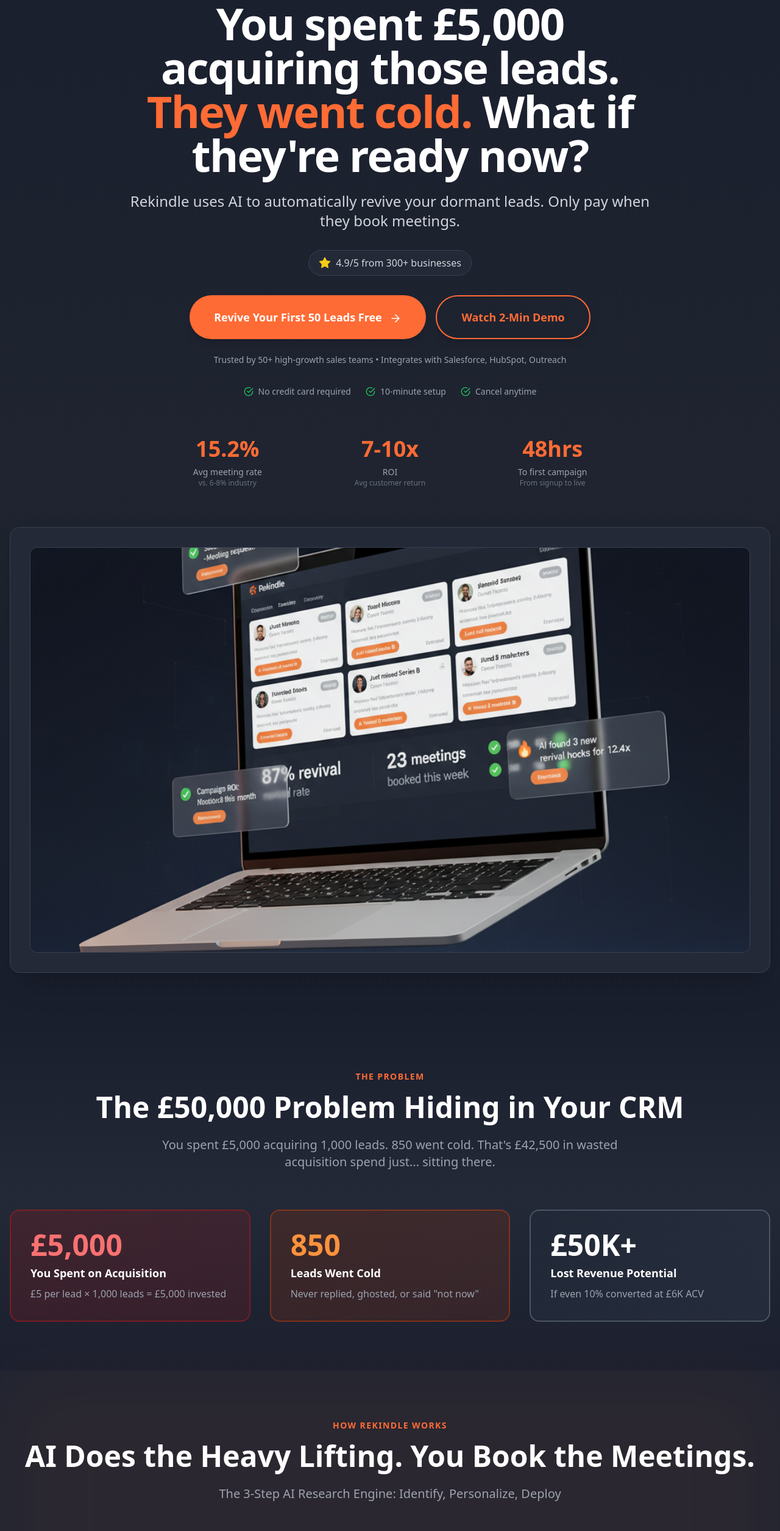
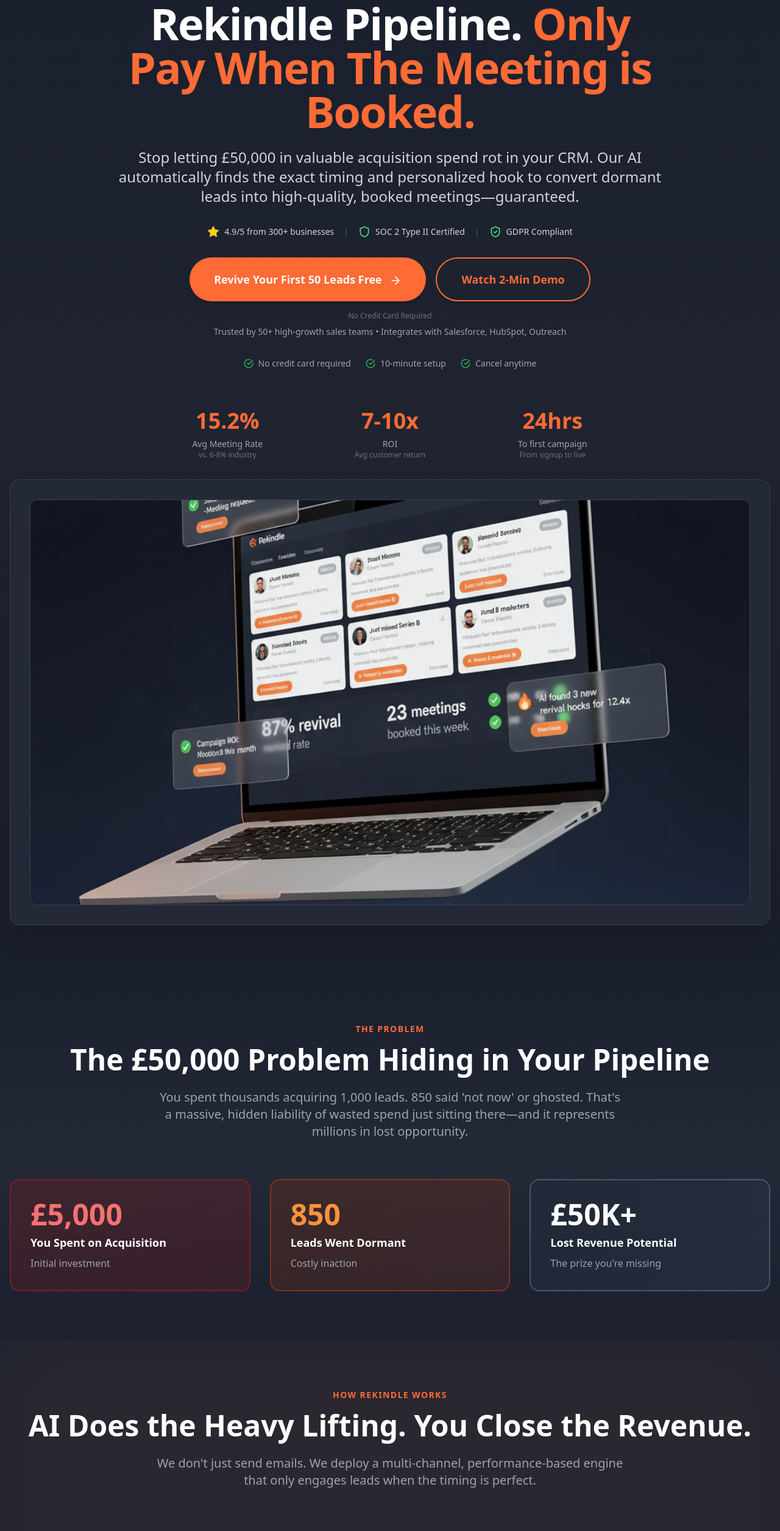
Before and after one commit to mcamarketing/Rekindle2, a React (Vite) app: page / in a window 1280 px wide. Shown: the part 220-2730 px from the top of the page at 61% size. Built offline with nearby package versions, Linux system fonts and the light colour scheme; no server answers.

Commit message:
Updated LandingPage.tsx

```diff
--- a/src/pages/LandingPage.tsx
+++ b/src/pages/LandingPage.tsx
@@ -85,8 +85,8 @@ export function LandingPage() {
       id: 'email',
       name: 'Email',
       icon: Mail,
-      shortDesc: 'Personalized, researched',
-      description: 'AI-researched subject lines that reference recent company news, job changes, funding rounds, and tech stack updates. Each email is unique and contextual.',
+      shortDesc: 'Highly contextual',
+      description: 'Highly contextual and personalized. AI-researched subject lines that reference recent company news, job changes, funding rounds. Each email is unique.',
       gradient: 'from-blue-900/30 to-blue-800/20',
       border: 'border-blue-700/50',
       activeBorder: 'border-blue-500',
@@ -97,8 +97,8 @@ export function LandingPage() {
       id: 'sms',
       name: 'SMS',
       icon: MessageSquare,
-      shortDesc: 'High open rate',
-      description: '98% open rate within 3 minutes. Perfect for time-sensitive follow-ups and quick questions. Short, punchy messages that get responses.',
+      shortDesc: 'Capture attention',
+      description: 'Capture executive attention where they read. 98% open rate within 3 minutes. Perfect for time-sensitive follow-ups. Short, punchy messages.',
       gradient: 'from-green-900/30 to-green-800/20',
       border: 'border-green-700/50',
       activeBorder: 'border-green-500',
@@ -110,7 +110,7 @@ export function LandingPage() {
       name: 'WhatsApp',
       icon: MessageCircle,
       shortDesc: 'Where execs read',
-      description: 'Perfect for international leads and busy executives. Voice notes, documents, and casual touchpoints. Works great in Europe and APAC markets.',
+      description: 'Capture executive attention where they read. Perfect for international leads. Voice notes, documents, and casual touchpoints work great in Europe and APAC.',
       gradient: 'from-emerald-900/30 to-emerald-800/20',
       border: 'border-emerald-700/50',
       activeBorder: 'border-emerald-500',
@@ -122,7 +122,7 @@ export function LandingPage() {
       name: 'Push',
       icon: Bell,
       shortDesc: 'Mobile alerts',
-      description: 'Mobile app push notifications for leads who have downloaded your app. Instant delivery, high visibility, perfect for re-engagement.',
+      description: 'Mobile alerts (if applicable via integration). Instant delivery, high visibility when the lead is most engaged with mobile device.',
       gradient: 'from-purple-900/30 to-purple-800/20',
       border: 'border-purple-700/50',
       activeBorder: 'border-purple-500',
@@ -133,8 +133,8 @@ export function LandingPage() {
       id: 'voicemail',
       name: 'Voicemail',
       icon: Phone,
-      shortDesc: 'AI voice',
-      description: 'AI-generated voice messages that sound natural and personalized. Dropped directly to voicemail (no ringing). Great for final touchpoints.',
+      shortDesc: 'Human touch',
+      description: 'AI voice drops for the human touch. Natural and personalized voice messages dropped directly to voicemail (no ringing). Perfect final touchpoint.',
       gradient: 'from-orange-900/30 to-orange-800/20',
       border: 'border-orange-700/50',
       activeBorder: 'border-orange-500',
@@ -197,21 +197,32 @@ export function LandingPage() {
               </div>
 
               <h1 className="text-6xl md:text-7xl font-extrabold tracking-tight mb-6 leading-none">
-                You spent £5,000 acquiring those leads.{' '}
-                <span className="text-[#FF6B35]">They went cold.</span>{' '}
-                What if they're ready now?
+                Rekindle Pipeline.{' '}
+                <span className="text-[#FF6B35]">Only Pay When The Meeting is Booked.</span>
               </h1>
 
               <p className="text-xl md:text-2xl text-gray-300 mb-8 leading-relaxed">
-                Rekindle uses AI to automatically revive your dormant leads. Only pay when they book meetings.
+                Stop letting £50,000 in valuable acquisition spend rot in your CRM. Our AI automatically finds the exact timing and personalized hook to convert dormant leads into high-quality, booked meetings—guaranteed.
               </p>
 
-              <div className="inline-flex items-center gap-2 bg-[#242938] px-4 py-2 rounded-full border border-gray-700 mb-8">
+              <div className="flex flex-wrap items-center justify-center gap-4 text-sm text-gray-300 mb-8">
+                <div className="flex items-center gap-2">
                   <Star className="w-5 h-5 text-yellow-400 fill-yellow-400" />
-                <span className="text-gray-300">4.9/5 from 300+ businesses</span>
+                  <span>4.9/5 from 300+ businesses</span>
+                </div>
+                <span className="text-gray-600">|</span>
+                <div className="flex items-center gap-2">
+                  <Shield className="w-5 h-5 text-green-400" />
+                  <span>SOC 2 Type II Certified</span>
+                </div>
+                <span className="text-gray-600">|</span>
+                <div className="flex items-center gap-2">
+                  <ShieldCheck className="w-5 h-5 text-green-400" />
+                  <span>GDPR Compliant</span>
+                </div>
               </div>
 
-              <div className="flex flex-wrap gap-4 justify-center mb-6">
+              <div className="flex flex-wrap gap-4 justify-center mb-4">
                 <Button onClick={() => navigate('/signup')}>
                   Revive Your First 50 Leads Free <ArrowRight className="inline w-5 h-5 ml-2" />
                 </Button>
@@ -219,6 +230,10 @@ export function LandingPage() {
                   Watch 2-Min Demo
                 </Button>
               </div>
+
+              <p className="text-xs text-gray-500 text-center mb-2">
+                No Credit Card Required
+              </p>
 
               <p className="text-sm text-gray-400 text-center mb-8">
                 Trusted by 50+ high-growth sales teams • Integrates with Salesforce, HubSpot, Outreach
@@ -240,10 +255,10 @@ export function LandingPage() {
               </div>
             </div>
 
-            <div className="grid grid-cols-3 gap-8 max-w-3xl mx-auto mb-16">
+            <div className="grid grid-cols-3 gap-8 max-w-3xl mx-auto mb-8">
               <div className="text-center">
                 <div className="text-4xl font-bold text-[#FF6B35] mb-2">15.2%</div>
-                <div className="text-sm text-gray-400">Avg meeting rate</div>
+                <div className="text-sm text-gray-400">Avg Meeting Rate</div>
                 <div className="text-xs text-gray-500">vs. 6-8% industry</div>
               </div>
               <div className="text-center">
@@ -252,7 +267,7 @@ export function LandingPage() {
                 <div className="text-xs text-gray-500">Avg customer return</div>
               </div>
               <div className="text-center">
-                <div className="text-4xl font-bold text-[#FF6B35] mb-2">48hrs</div>
+                <div className="text-4xl font-bold text-[#FF6B35] mb-2">24hrs</div>
                 <div className="text-sm text-gray-400">To first campaign</div>
                 <div className="text-xs text-gray-500">From signup to live</div>
               </div>
@@ -275,9 +290,9 @@ export function LandingPage() {
           <div className="max-w-7xl mx-auto">
             <SectionTitle
               eyebrow="THE PROBLEM"
-              subtitle="You spent £5,000 acquiring 1,000 leads. 850 went cold. That's £42,500 in wasted acquisition spend just... sitting there."
+              subtitle="You spent thousands acquiring 1,000 leads. 850 said 'not now' or ghosted. That's a massive, hidden liability of wasted spend just sitting there—and it represents millions in lost opportunity."
             >
-              The £50,000 Problem Hiding in Your CRM
+              The £50,000 Problem Hiding in Your Pipeline
             </SectionTitle>
 
             <div className="grid md:grid-cols-3 gap-8">
@@ -287,17 +302,17 @@ export function LandingPage() {
                   You Spent on Acquisition
                 </div>
                 <div className="text-gray-400">
-                  £5 per lead × 1,000 leads = £5,000 invested
+                  Initial investment
                 </div>
               </div>
 
               <div className="bg-gradient-to-br from-orange-900/30 to-orange-800/20 rounded-2xl p-8 border-2 border-orange-700/50">
                 <div className="text-5xl font-bold text-orange-400 mb-2">850</div>
                 <div className="text-lg font-semibold text-white mb-2">
-                  Leads Went Cold
+                  Leads Went Dormant
                 </div>
                 <div className="text-gray-400">
-                  Never replied, ghosted, or said "not now"
+                  Costly inaction
                 </div>
               </div>
 
@@ -307,7 +322,7 @@ export function LandingPage() {
                   Lost Revenue Potential
                 </div>
                 <div className="text-gray-400">
-                  If even 10% converted at £6K ACV
+                  The prize you're missing
                 </div>
               </div>
             </div>
@@ -318,9 +333,13 @@ export function LandingPage() {
         <section className="relative py-20 px-4 bg-[#1F2430]" id="how-it-works">
           <div className="absolute inset-0 bg-[#FF6B35] opacity-5 blur-3xl"></div>
           <div className="max-w-7xl mx-auto relative z-10">
-            <SectionTitle eyebrow="HOW REKINDLE WORKS" subtitle="The 3-Step AI Research Engine: Identify, Personalize, Deploy">
-              AI Does the Heavy Lifting. You Book the Meetings.
+            <SectionTitle eyebrow="HOW REKINDLE WORKS" subtitle="We don't just send emails. We deploy a multi-channel, performance-based engine that only engages leads when the timing is perfect.">
+              AI Does the Heavy Lifting. You Close the Revenue.
             </SectionTitle>
+
+            <h3 className="text-2xl font-bold text-center mb-12 text-[#FF6B35]">
+              The 4-Step Revenue Engine: Identify Intent, Personalize, Deploy, Pay-for-Result
+            </h3>
 
             <div className="grid md:grid-cols-2 lg:grid-cols-4 gap-8 mb-20">
               <div className="bg-[#242938] rounded-2xl p-8 border border-gray-700 hover:border-[#FF6B35] transition-all">
@@ -328,9 +347,9 @@ export function LandingPage() {
                   <Upload className="w-8 h-8 text-[#FF6B35]" />
                 </div>
                 <div className="text-sm font-bold text-[#FF6B35] mb-2">STEP 1</div>
-                <h3 className="text-xl font-bold mb-3">Upload Dead Leads</h3>
+                <h3 className="text-xl font-bold mb-3">Upload Your Coldest Leads</h3>
                 <p className="text-gray-400 text-sm">
-                  CSV, CRM sync, or Google Sheets. Takes 2 minutes.
+                  Secure sync via CRM (Salesforce, HubSpot) or simple CSV. Takes 2 minutes.
                 </p>
               </div>
 
@@ -339,9 +358,9 @@ export function LandingPage() {
                   <Brain className="w-8 h-8 text-[#FF6B35]" />
                 </div>
                 <div className="text-sm font-bold text-[#FF6B35] mb-2">STEP 2</div>
-                <h3 className="text-xl font-bold mb-3">AI Researches EVERY Lead</h3>
+                <h3 className="text-xl font-bold mb-3">Intelligent Engine Pinpoints Buying Intent</h3>
                 <p className="text-gray-400 text-sm">
-                  LinkedIn activity, company news, job changes, tech stack. Finds "revival hooks."
+                  AI analyzes thousands of data points—funding, hiring, job changes, news—to find the specific, urgent reason to re-engage them right now.
                 </p>
               </div>
 
@@ -350,9 +369,9 @@ export function LandingPage() {
                   <MessageSquare className="w-8 h-8 text-[#FF6B35]" />
                 </div>
                 <div className="text-sm font-bold text-[#FF6B35] mb-2">STEP 3</div>
-                <h3 className="text-xl font-bold mb-3">Personalized Messages</h3>
+                <h3 className="text-xl font-bold mb-3">Hyper-Personalized Outreach</h3>
                 <p className="text-gray-400 text-sm">
-                  Not templates. References specific events: "Congrats on Series B!"
+                  Messages reference specific, timely events. Not a template, but a relevant, compelling reason for them to take the meeting.
                 </p>
               </div>
 
@@ -361,23 +380,27 @@ export function LandingPage() {
                   <Calendar className="w-8 h-8 text-[#FF6B35]" />
                 </div>
                 <div className="text-sm font-bold text-[#FF6B35] mb-2">STEP 4</div>
-                <h3 className="text-xl font-bold mb-3">Meetings Get Booked</h3>
+                <h3 className="text-xl font-bold mb-3">Revenue-Ready Meetings Booked</h3>
                 <p className="text-gray-400 text-sm">
-                  Lead replies → AI sends calendar link → Meeting confirmed → You pay.
+                  Lead replies → AI confirms the meeting → Meeting appears on your calendar → You pay only the performance fee.
                 </p>
               </div>
             </div>
 
             <div className="max-w-6xl mx-auto">
-              <h3 className="text-3xl font-bold text-center mb-12">
-                This is What Makes the Difference
+              <h3 className="text-3xl font-bold text-center mb-4">
+                Comparison: Outcome vs. Effort
               </h3>
+              <p className="text-center text-gray-400 mb-12 max-w-2xl mx-auto">
+                Generic templates damage your domain reputation. AI-researched messages establish context and urgency.
+              </p>
               <div className="grid md:grid-cols-2 gap-8">
                 <div className="bg-red-900/20 rounded-2xl p-8 border-2 border-red-700/50">
                   <div className="flex items-center gap-2 mb-4">
                     <XCircle className="w-6 h-6 text-red-400" />
                     <div className="font-bold text-red-400">Generic Template (2% Reply Rate)</div>
                   </div>
+                  <p className="text-xs text-gray-500 mb-4">Looks like a template. Low reply rate. Damages domain reputation.</p>
                   <div className="bg-[#242938] rounded-lg p-6 font-mono text-sm border border-gray-700">
                     <div className="text-gray-500 mb-2">Subject: Following up</div>
                     <div className="text-gray-300">
@@ -397,8 +420,9 @@ export function LandingPage() {
                 <div className="bg-green-900/20 rounded-2xl p-8 border-2 border-green-700/50">
                   <div className="flex items-center gap-2 mb-4">
                     <CheckCircle className="w-6 h-6 text-green-400" />
-                    <div className="font-bold text-green-400">AI-Researched (15.2% Reply Rate)</div>
+                    <div className="font-bold text-green-400">Rekindle-Researched (15.2% Reply Rate)</div>
                   </div>
+                  <p className="text-xs text-gray-500 mb-4">References specific news, shows urgency, establishes context. High reply rate.</p>
                   <div className="bg-[#242938] rounded-lg p-6 font-mono text-sm border border-gray-700">
                     <div className="text-gray-500 mb-2">Subject: Congrats on your Series B 🎉</div>
                     <div className="text-gray-300">
@@ -431,9 +455,9 @@ export function LandingPage() {
           <div className="max-w-7xl mx-auto">
             <SectionTitle
               eyebrow="MULTI-CHANNEL OUTREACH"
-              subtitle="We don't just send one email and give up. Intelligent sequences across 5 channels until they respond or opt-out."
+              subtitle="Intelligent, pre-built sequences across every channel until the lead responds or opts out. Maximize reach without risking your team's bandwidth."
             >
-              One Lead, Five Chances to Connect
+              One Lead, Five Channels. Zero Risk.
             </SectionTitle>
 
             <div className="grid grid-cols-2 md:grid-cols-5 gap-4 mb-8">
@@ -536,14 +560,25 @@ export function LandingPage() {
               </div>
             </div>
 
-            <div className="grid md:grid-cols-3 gap-6 max-w-5xl mx-auto mt-12">
+            <div className="mt-16 text-center">
+              <h3 className="text-3xl font-bold mb-4">Unrivaled Results</h3>
+              <div className="bg-green-900/20 border border-green-700 rounded-xl p-8 inline-block">
+                <div className="text-5xl font-bold text-[#FF6B35] mb-2">15.2%</div>
+                <div className="text-lg text-gray-300">Meeting Booking Rate</div>
+                <div className="text-sm text-gray-400">(Vs. industry 6-8%)</div>
+              </div>
+            </div>
+
+            <div className="mt-12">
+              <h3 className="text-2xl font-bold text-center mb-8">Enterprise Control & Compliance</h3>
+              <div className="grid md:grid-cols-3 gap-6 max-w-5xl mx-auto">
                 <div className="bg-[#1A1F2E] rounded-xl p-6 border border-gray-700">
                   <div className="flex items-center gap-3 mb-3">
                     <Zap className="w-6 h-6 text-[#FF6B35]" />
                     <h4 className="font-bold">Flexibility</h4>
                   </div>
                   <p className="text-sm text-gray-400">
-                  Build dynamic cadences that pause when a hook is found, and restart when the next hook appears.
+                    Build dynamic cadences that pause instantly when a hook is found.
                   </p>
                 </div>
                 <div className="bg-[#1A1F2E] rounded-xl p-6 border border-gray-700">
@@ -552,7 +587,7 @@ export function LandingPage() {
                     <h4 className="font-bold">Compliance</h4>
                   </div>
                   <p className="text-sm text-gray-400">
-                  Built-in compliance checks for SMS and LinkedIn outreach. GDPR and CAN-SPAM ready.
+                    Built-in GDPR and CAN-SPAM readiness. Automatic suppression list sync.
                   </p>
                 </div>
                 <div className="bg-[#1A1F2E] rounded-xl p-6 border border-gray-700">
@@ -561,8 +596,9 @@ export function LandingPage() {
                     <h4 className="font-bold">Efficiency</h4>
                   </div>
                   <p className="text-sm text-gray-400">
-                  Go multi-channel without manually managing multiple tools. One dashboard, five channels.
+                    One dashboard to manage all five channels, maximizing SDR efficiency.
                   </p>
+                </div>
               </div>
             </div>
           </div>
@@ -573,9 +609,9 @@ export function LandingPage() {
           <div className="max-w-7xl mx-auto">
             <SectionTitle
               eyebrow="PERFORMANCE PRICING"
-              subtitle="No flat fees for 'seats' or 'contacts.' You pay a small percentage of your deal value per meeting booked. If they don't convert, you don't pay."
+              subtitle="The most risk-free pricing model in sales. No flat fees for 'seats' or 'contacts.' You only pay a small percentage of your average deal value, and only when a meeting is booked and confirmed."
             >
-              Only Pay When They Book Meetings
+              Performance Pricing: If They Don't Convert, You Don't Pay.
             </SectionTitle>
 
             <div className="grid md:grid-cols-3 gap-8 mb-16">
@@ -756,8 +792,13 @@ export function LandingPage() {
                 </div>
               </div>
 
-              <div className="mt-6 text-center text-sm text-gray-400">
-                <strong className="text-[#FF6B35]">50-75% cheaper than agencies</strong> (£50-200 per meeting)
+              <div className="mt-6 text-center">
+                <p className="text-lg font-bold text-white mb-2">
+                  ROI: <span className="text-[#FF6B35]">{roi}x profit</span>
+                </p>
+                <p className="text-sm text-gray-400">
+                  The Math is Simple: Rekindle is <strong className="text-[#FF6B35]">50-75% cheaper than agencies</strong> and delivers 2x the meeting rate. Your investment is tied directly to confirmed pipeline.
+                </p>
               </div>
 
               <div className="mt-8 bg-[#1A1F2E] border border-gray-700 rounded-xl p-6 text-center">
@@ -778,9 +819,9 @@ export function LandingPage() {
           <div className="max-w-7xl mx-auto relative z-10">
             <SectionTitle
               eyebrow="AUTO-ICP ENGINE"
-              subtitle="After 25 meetings booked, our AI analyzes your winners, extracts your Ideal Customer Profile, and automatically sources 100-1,000 fresh leads matching that exact profile."
+              subtitle="After achieving 25 meetings, our AI automatically analyzes the winning lead data to reverse-engineer your perfect Ideal Customer Profile (ICP), and instantly sources 100-1,000 fresh, verified leads that match."
             >
-              Then We Find MORE Leads Just Like Them
+              Auto-ICP: The Engine That Finds Your Next Best Customer
             </SectionTitle>
 
             <div className="grid md:grid-cols-3 gap-8 mb-16">
@@ -792,8 +833,7 @@ export function LandingPage() {
                   AI Learns Your ICP
                 </h3>
                 <p className="text-gray-400 mb-6 text-sm">
-                  After 25 meetings, AI analyzes: Which industries closed? What company sizes?
-                  Which job titles? Geographic patterns?
+                  Analyzes which industries, sizes, and titles closed. Identifies patterns in your winning leads.
                 </p>
                 <div className="bg-[#242938] rounded-lg p-4 border border-gray-700 font-mono text-xs">
                   <div className="text-[#FF6B35] font-bold mb-2">ICP DETECTED:</div>
@@ -812,11 +852,10 @@ export function LandingPage() {
                   2
                 </div>
                 <h3 className="text-xl font-bold mb-4 text-center">
-                  Sources New Leads
+                  Sources & Verifies
                 </h3>
                 <p className="text-gray-400 mb-6 text-sm">
-                  Scraper finds matches from: Company websites, public directories, job boards.
-                  Validates emails. Enriches with firmographics.
+                  Scraper finds and validates emails for high-score matches. Enriches with firmographics.
                 </p>
                 <div className="bg-green-900/20 rounded-lg p-4 border border-green-700">
                   <div className="grid grid-cols-3 gap-4 text-center text-sm">
@@ -841,11 +880,10 @@ export function LandingPage() {
                   3
                 </div>
                 <h3 className="text-xl font-bold mb-4 text-center">
-                  Auto-Queues Campaign
+                  Auto-Queues for Campaign
                 </h3>
                 <p className="text-gray-400 mb-6 text-sm">
-                  New leads automatically enter revival pipeline. AI generates messages.
-                  Sequences start. Meetings book.
+                  New leads automatically enter the revival sequence. AI generates personalized messages. Meetings book.
                 </p>
                 <div className="bg-[#242938] rounded-lg p-4 border border-gray-700">
                   <div className="space-y-2 text-xs text-gray-400">
```
Lines whose indentation alone changed are shown as unchanged.
